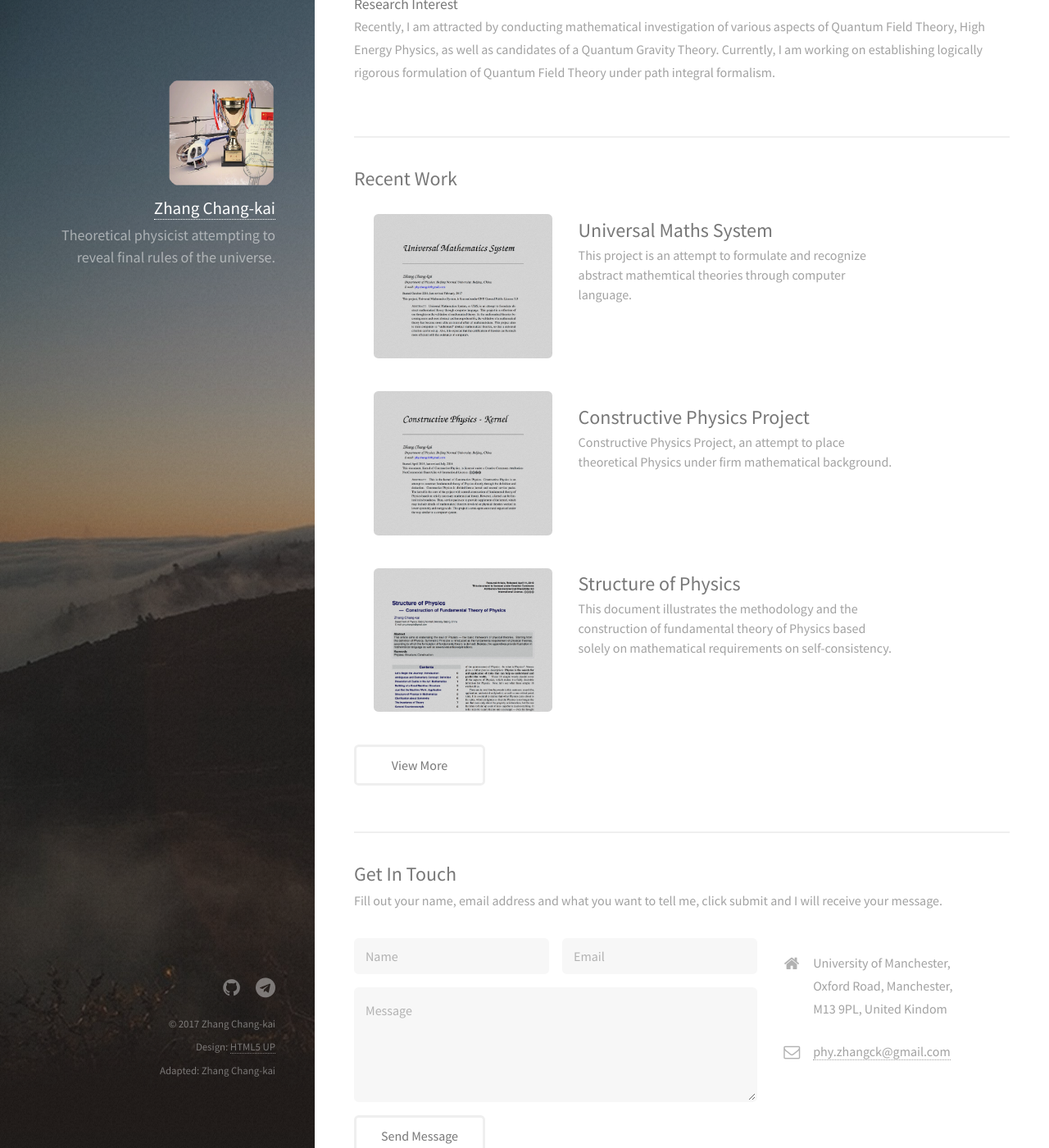
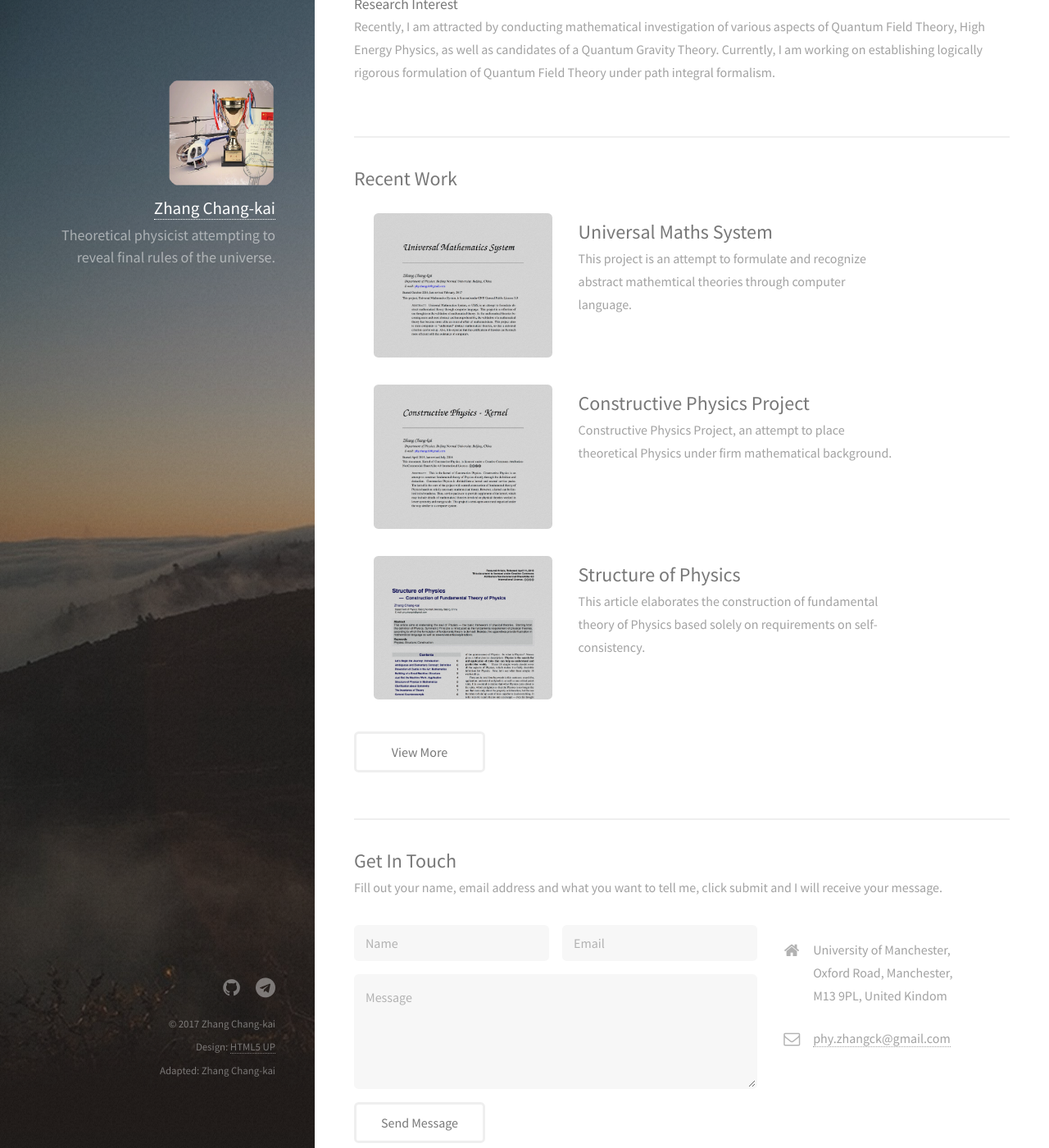
Before and after one commit to Phy-David-Zhang/phy-david-zhang.github.io, a Jekyll site: the page built from index.html, in a window 1280 px wide and 1400 px high, scrolled down 376 px. Shown: the whole window at 82% size. Built offline with Jekyll 4.4.1, drawn with Linux system fonts in a browser that asks for light colours.

Commit message:
Support multiple devices

```diff
--- a/css/main.css
+++ b/css/main.css
@@ -689,7 +689,7 @@
 		}
 
 		.row {
-			margin: 25px 0 -1px -2em;
+			margin: 0.5em 0 0.5em -2em;
 		}
 
 		.row.uniform > * {
@@ -904,7 +904,7 @@
 		}
 
 		.row {
-			margin: 0 0 -1px -2em;
+			margin: 15px 0 -1px -2em;
 		}
 
 		.row.uniform > * {
@@ -1334,7 +1334,7 @@
 		}
 
 		.row {
-			margin: 0 0 -1px -1.5em;
+			margin: 15px 0 -1px -1.5em;
 		}
 
 		.row.uniform > * {
@@ -2453,6 +2453,133 @@
 			margin: 0;
 		}
 
+	.illustration {
+		margin: 0;
+	}
+
+		.illustration p {
+			margin: 0;
+		}
+
+		.illustration span {
+			vertical-align: middle;
+		}
+
+	@media screen and (max-width: 1800px) {
+
+		.work-item {
+			margin: 0 0 0.5em 1.5em;
+			width: 30%;
+		}
+
+			.work-item .image {
+				margin: 0;
+			}
+
+			.work-item h3 {
+				font-size: 1em;
+				margin: 0 0 0.5em 0;
+			}
+
+			.work-item p {
+				font-size: 0.8em;
+				line-height: 1.5em;
+				margin: 0;
+			}
+	}
+
+	@media screen and (max-width: 1280px) {
+
+		.work-item {
+			margin: 0.5em 0 0.5em 1.5em;
+			width: 30%;
+		}
+
+			.work-item .image {
+				margin: 0;
+			}
+
+			.work-item h3 {
+				font-size: 1em;
+				margin: 0 0 0.5em 0;
+			}
+
+			.work-item p {
+				font-size: 0.8em;
+				line-height: 1.5em;
+				margin: 0;
+			}
+	}
+
+	@media screen and (max-width: 980px) {
+
+		.work-item {
+			margin: 0 0 0.5em 1.5em;
+			width: 30%;
+		}
+
+			.work-item .image {
+				margin: 0;
+			}
+
+			.work-item h3 {
+				font-size: 1em;
+				margin: 0 0 0.5em 0;
+			}
+
+			.work-item p {
+				font-size: 0.8em;
+				line-height: 1.5em;
+				margin: 0;
+			}
+	}
+
+	@media screen and (max-width: 736px) {
+
+		.work-item {
+			margin: 0 0 0.5em 1.5em;
+			width: 80%;
+		}
+
+			.work-item .image {
+				margin: 0;
+			}
+
+			.work-item h3 {
+				font-size: 1em;
+				margin: 0 0 0.5em 0;
+			}
+
+			.work-item p {
+				font-size: 0.8em;
+				line-height: 1.5em;
+				margin: 0;
+			}
+	}
+
+	@media screen and (max-width: 480px) {
+
+		.work-item {
+			margin: 0 0 0.5em 1.5em;
+			width: 80%;
+		}
+
+			.work-item .image {
+				margin: 0;
+			}
+
+			.work-item h3 {
+				font-size: 1em;
+				margin: 0 0 0.5em 0;
+			}
+
+			.work-item p {
+				font-size: 0.8em;
+				line-height: 1.5em;
+				margin: 0;
+			}
+	}
+
 /* Header */
 
 	#header {
@@ -3145,6 +3272,71 @@
   * Custom
 	*/
 
+/* Feedback Form and Address */
+
+	.feedback {
+		width: 63%;
+	}
+
+	.address {
+		width: 37%;
+	}
+
+	@media screen and (max-width: 1800px) {
+
+		.feedback {
+			width: 63%;
+		}
+
+		.address {
+			width: 37%;
+		}
+	}
+
+	@media screen and (max-width: 1280px) {
+
+		.feedback {
+			width: 63%;
+		}
+
+		.address {
+			width: 37%;
+		}
+	}
+
+	@media screen and (max-width: 980px) {
+
+		.feedback {
+			width: 63%;
+		}
+
+		.address {
+			width: 37%;
+		}
+	}
+
+	@media screen and (max-width: 736px) {
+
+		.feedback {
+			width: 100%;
+		}
+
+		.address {
+			width: 100%;
+		}
+	}
+
+	@media screen and (max-width: 480px) {
+
+		.feedback {
+			width: 100%;
+		}
+
+		.address {
+			width: 100%;
+		}
+	}
+
  /* CloudCannon Editor Links (https://docs.cloudcannon.com/editing/editor-links/) */
 
  	.editor-link {
--- a/index.html
+++ b/index.html
@@ -24,31 +24,33 @@
           <section id="two">
             <h2>Recent Work</h2>
             <div class="row">
-              <div class="row" style="margin-top: 0">
-              <article class="6u 12u$(xsmall) work-item" style="width: 30%; margin: 0 0 1em 1.5em">
+              <div class="row">
+              <article class="6u 12u$(xsmall) work-item">
                 <a href="#" class="image fit thumb"><img src="images/UnivMathSys.png" alt="" /></a>
               </article>
-              <article class="6u 12u$(xsmall) work-item" style="margin: 0.1em 0">
+              <article class="6u 12u$(xsmall) illustration" style="margin: 13px 0">
+                <span>
                 <a href="Universal-Mathematics-System"><h2>Universal Maths System</h2></a>
                 <p style="font-size: 1em">This project is an attempt to formulate and recognize abstract mathemtical theories through computer language.</p>
+                </span>
               </article>
               </div>
-              <div class="row" style="margin-top: 0">
-              <article class="6u 12u$(xsmall) work-item" style="width: 30%; margin: 0 0 1em 1.5em">
+              <div class="row">
+              <article class="6u 12u$(xsmall) work-item">
                 <a href="#" class="image fit thumb"><img src="images/ConsPhysPro.png" alt="" /></a>
               </article>
-              <article class="6u 12u$(xsmall) work-item" style="margin: 0.9em 0">
+              <article class="6u 12u$(xsmall) illustration" style="margin: 13px 0">
                 <a href="Constructive-Physics"><h2>Constructive Physics Project</h2></a>
                 <p style="font-size: 1em">Constructive Physics Project, an attempt to place theoretical Physics under firm mathematical background.</p>
               </article>
               </div>
-              <div class="row" style="margin-top: 0">
-              <article class="6u 12u$(xsmall) work-item" style="width: 30%; margin: 0 0 1em 1.5em">
+              <div class="row">
+              <article class="6u 12u$(xsmall) work-item">
                 <a href="#" class="image fit thumb"><img src="images/Structure_of_Physics.png" alt="" /></a>
               </article>
-              <article class="6u 12u$(xsmall) work-item" style="margin: 0.1em 0">
+              <article class="6u 12u$(xsmall) illustration" style="margin: 13px 0">
                 <a href="Structure-of-Physics"><h2>Structure of Physics</h2></a>
-                <p style="font-size: 1em">This document illustrates the methodology and the construction of fundamental theory of Physics based solely on mathematical requirements on self-consistency.</p>
+                <p style="font-size: 1em">This article elaborates the construction of fundamental theory of Physics based solely on requirements on self-consistency.</p>
               </article>
               </div>
               <!--
@@ -84,7 +86,7 @@
               </article>
               -->
             </div>
-            <ul class="actions">
+            <ul class="actions" style="margin-top: 1.3em">
               <li><a href="#" class="button">View More</a></li>
             </ul>
           </section>
@@ -94,7 +96,7 @@
             <h2>Get In Touch</h2>
             <p>Fill out your name, email address and what you want to tell me, click submit and I will receive your message.</p>
             <div class="row">
-              <div class="8u 12u$(small)" style="width: 63%">
+              <div class="8u 12u$(small) feedback">
                 <form method="post" action="https://formspree.io/phy.david.zhang@outlook.com">
                   <div class="row uniform 50%">
                     <div class="6u 12u$(xsmall)"><input type="text" name="name" id="name" placeholder="Name" /></div>
@@ -108,7 +110,7 @@
                   </div>
                 </form>
               </div>
-              <div class="4u$ 12u$(small)" style="width: 37%; margin: 1em 0;">
+              <div class="4u$ 12u$(small) address" style="margin: 1em 0;">
                 <ul class="labeled-icons">
                   <li>
                     <h3 class="icon fa-home"><span class="label">Address</span></h3>
```
